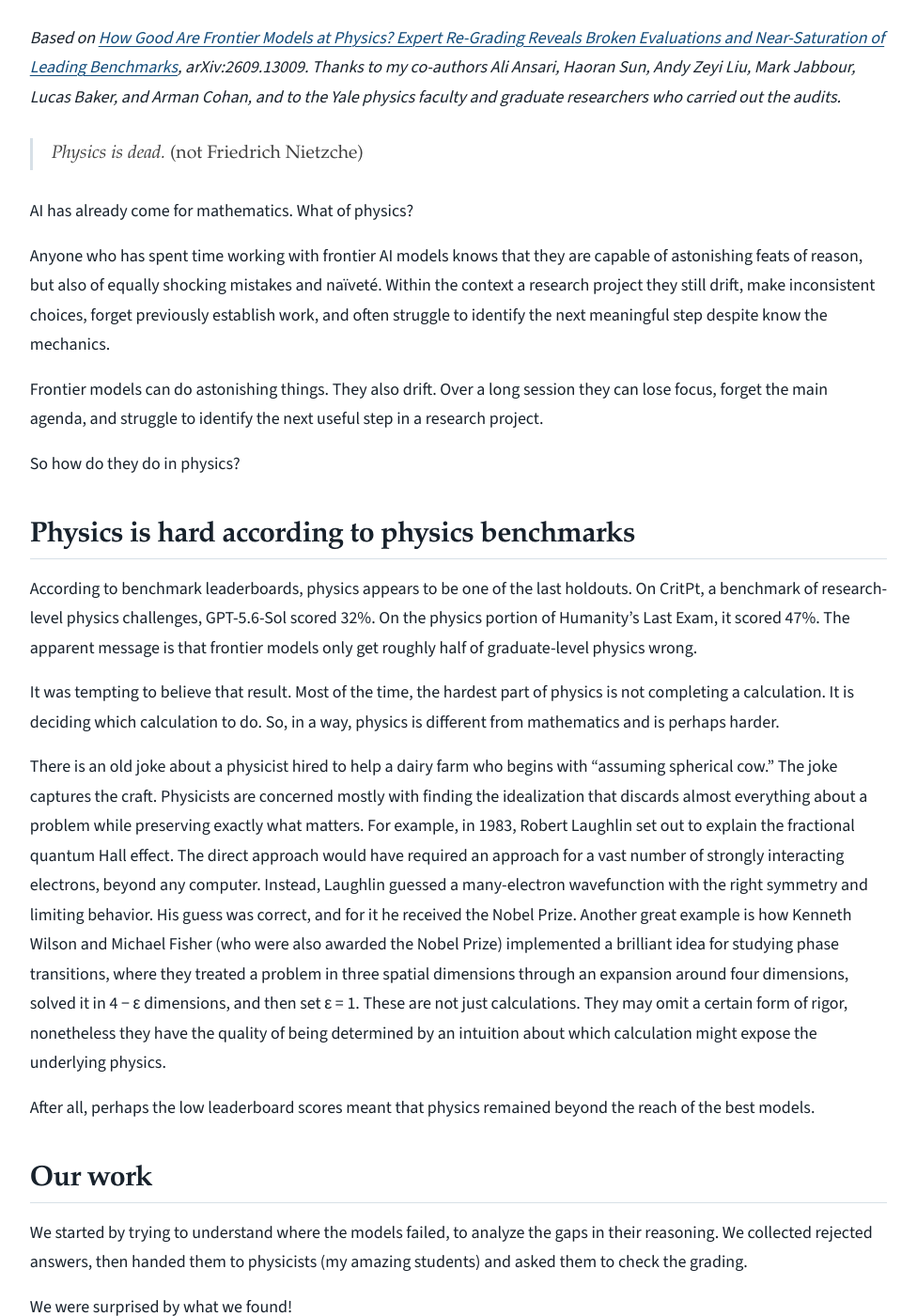
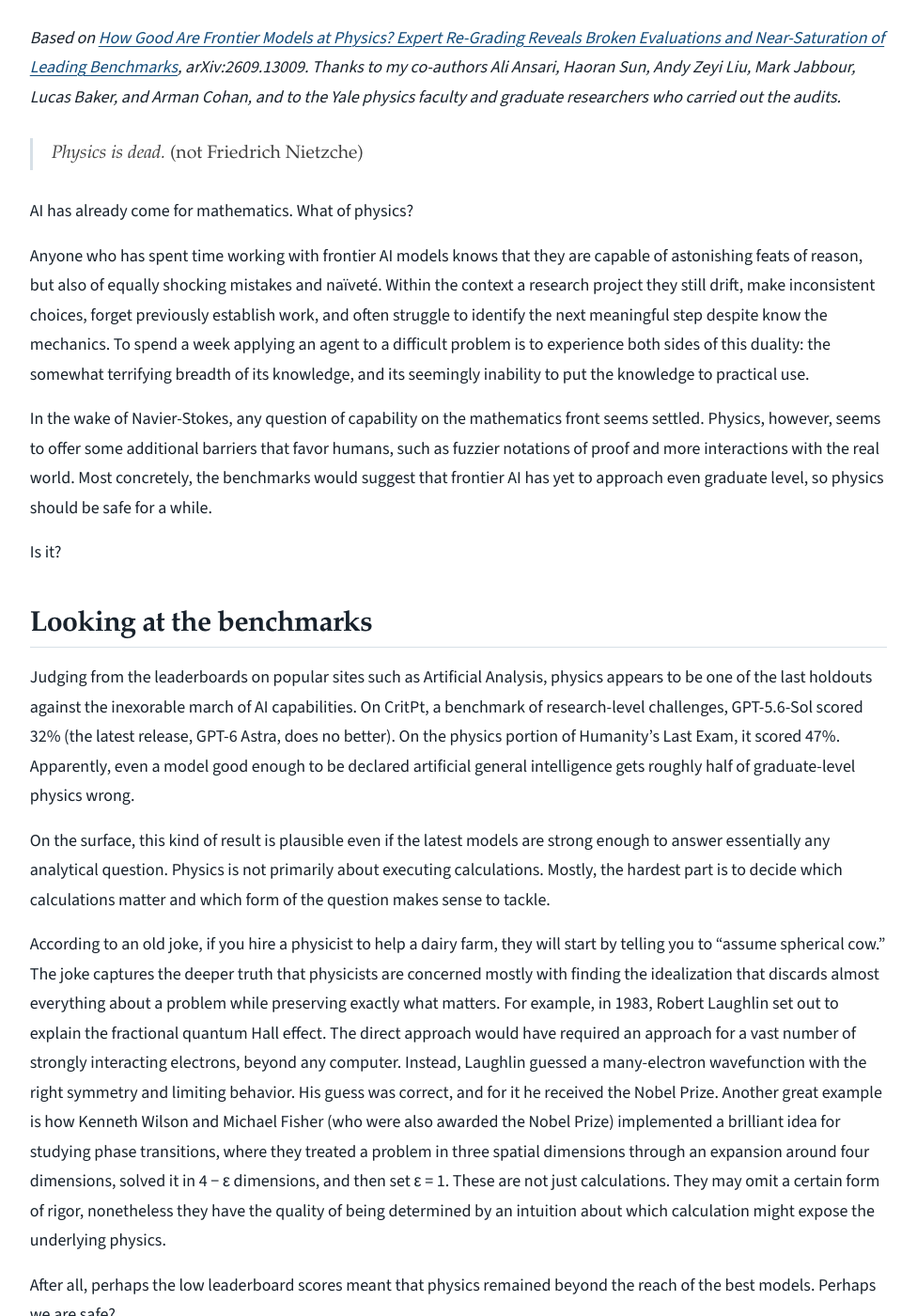
Before and after one commit to jsous/jsous.github.io, a Jekyll site: the page built from _posts/2026-09-11-is-physics-dead.md, in a window 1280 px wide and 1400 px high, scrolled down 272 px. Shown: the whole window at 94% size, without its empty margins (152-1128 px from the left). Built offline with Jekyll 4.4.1, drawn with Linux system fonts in a browser that asks for light colours; some of the changed text lies outside the part shown.

Commit message:
Update 2026-09-11-is-physics-dead.md

```diff
--- a/_posts/2026-09-11-is-physics-dead.md
+++ b/_posts/2026-09-11-is-physics-dead.md
@@ -14,23 +14,24 @@ permalink: /blogs/is-physics-dead/
 
 AI has already come for mathematics. What of physics?
 
-Anyone who has spent time working with frontier AI models knows that they are capable of astonishing feats of reason, but also of equally shocking mistakes and naïveté. Within the context a research project they still drift, make inconsistent choices, forget previously establish work, and often struggle to identify the next meaningful step despite know the mechanics.
+Anyone who has spent time working with frontier AI models knows that they are capable of astonishing feats of reason, but also of equally shocking mistakes and naïveté. Within the context a research project they still drift, make inconsistent choices, forget previously establish work, and often struggle to identify the next meaningful step despite know the mechanics. To spend a week applying an agent to a difficult problem is to experience both sides of this duality: the somewhat terrifying breadth of its knowledge, and its seemingly inability to put the knowledge to practical use.
 
-Frontier models can do astonishing things. They also drift. Over a long session they can lose focus, forget the main agenda, and struggle to identify the next useful step in a research project.
+In the wake of Navier-Stokes, any question of capability on the mathematics front seems settled. Physics, however, seems to offer some additional barriers that favor humans, such as fuzzier notations of proof and more interactions with the real world. Most concretely, the benchmarks would suggest that frontier AI has yet to approach even graduate level, so physics should be safe for a while.
 
-So how do they do in physics?
+Is it?
 
-## Physics is hard according to physics benchmarks
+## Looking at the benchmarks
 
-According to benchmark leaderboards, physics appears to be one of the last holdouts. On CritPt, a benchmark of research-level physics challenges, GPT-5.6-Sol scored 32%. On the physics portion of Humanity's Last Exam, it scored 47%. The apparent message is that frontier models only get roughly half of graduate-level physics wrong.
 
-It was tempting to believe that result. Most of the time, the hardest part of physics is not completing a calculation. It is deciding which calculation to do. So, in a way, physics is different from mathematics and is perhaps harder.
+Judging from the leaderboards on popular sites such as Artificial Analysis, physics appears to be one of the last holdouts against the inexorable march of AI capabilities. On CritPt, a benchmark of research-level challenges, GPT-5.6-Sol scored 32% (the latest release, GPT-6 Astra, does no better). On the physics portion of Humanity's Last Exam, it scored 47%. Apparently, even a model good enough to be declared artificial general intelligence gets roughly half of graduate-level physics wrong.
 
-There is an old joke about a physicist hired to help a dairy farm who begins with "assuming spherical cow." The joke captures the craft. Physicists are concerned mostly with finding the idealization that discards almost everything about a problem while preserving exactly what matters. For example, in 1983, Robert Laughlin set out to explain the fractional quantum Hall effect. The direct approach would have required an approach for a vast number of strongly interacting electrons, beyond any computer. Instead, Laughlin guessed a many-electron wavefunction with the right symmetry and limiting behavior. His guess was correct, and for it he received the Nobel Prize. Another great example is how Kenneth Wilson and Michael Fisher (who were also awarded the Nobel Prize) implemented a brilliant idea for studying phase transitions, where they treated a problem in three spatial dimensions through an expansion around four dimensions, solved it in 4 − ε dimensions, and then set ε = 1. These are not just calculations. They may omit a certain form of rigor, nonetheless they have the quality of being determined by an intuition about which calculation might expose the underlying physics.
+On the surface, this kind of result is plausible even if the latest models are strong enough to answer essentially any analytical question. Physics is not primarily about executing calculations. Mostly, the hardest part is to decide which calculations matter and which form of the question makes sense to tackle.
 
-After all, perhaps the low leaderboard scores meant that physics remained beyond the reach of the best models.
+According to an old joke, if you hire a physicist to help a dairy farm, they will start by telling you to "assume spherical cow." The joke captures the deeper truth that physicists are concerned mostly with finding the idealization that discards almost everything about a problem while preserving exactly what matters. For example, in 1983, Robert Laughlin set out to explain the fractional quantum Hall effect. The direct approach would have required an approach for a vast number of strongly interacting electrons, beyond any computer. Instead, Laughlin guessed a many-electron wavefunction with the right symmetry and limiting behavior. His guess was correct, and for it he received the Nobel Prize. Another great example is how Kenneth Wilson and Michael Fisher (who were also awarded the Nobel Prize) implemented a brilliant idea for studying phase transitions, where they treated a problem in three spatial dimensions through an expansion around four dimensions, solved it in 4 − ε dimensions, and then set ε = 1. These are not just calculations. They may omit a certain form of rigor, nonetheless they have the quality of being determined by an intuition about which calculation might expose the underlying physics.
 
-## Our work
+After all, perhaps the low leaderboard scores meant that physics remained beyond the reach of the best models. Perhaps we are safe?
+
+## Measuring carefully
 
 We started by trying to understand where the models failed, to analyze the gaps in their reasoning. We collected rejected answers, then handed them to physicists (my amazing students) and asked them to check the grading.
 
```
